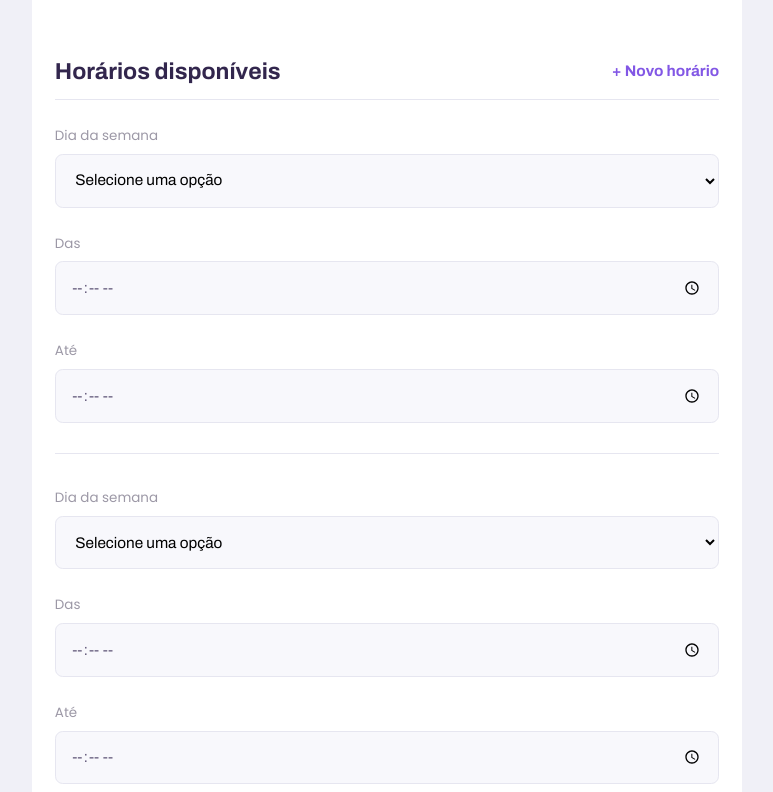
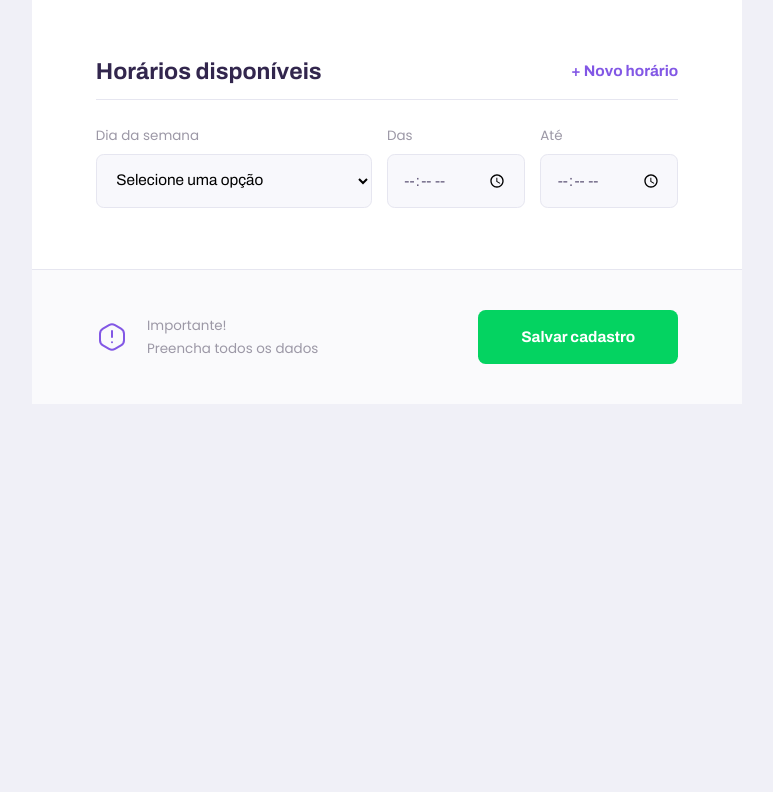
Before and after one commit to xFelipeRR/nextlevelweek, a plain HTML site: page nlw/give-classes.html in a window 1280 px wide. Shown: the part 1268-2060 px from the top of the page, without its empty margins (253-1026 px from the left). After the commit the page ends 1672 px from the top, so only its background shows below. Drawn offline with Linux system fonts and the light colour scheme.

Commit message:
Mudanças da aula 4

```diff
--- a/nlw/give-classes.html
+++ b/nlw/give-classes.html
@@ -10,6 +10,8 @@
     <link rel="stylesheet" href="styles/partials/forms.css">
     <link rel="stylesheet" href="styles/partials/page-give-classes.css">
     <link href="https://fonts.googleapis.com/css2?family=Archivo:wght@400;700&amp;family=Poppins:wght@400;600&amp;display=swap" rel="stylesheet">
+
+    <script src="/scripts/AddField.js" defer></script>
 </head>
 
 <body id="page-give-classes">
@@ -78,9 +80,9 @@
                    </div>
                </fieldset>
 
-               <fieldset>
+               <fieldset id="schedule-itens">
                    <legend>Horários disponíveis
-                       <button id="add-time">+ Novo horário</button>
+                       <button type="button" id="add-time">+ Novo horário</button>
                    </legend>
 
                    <div class="schedule-item">
@@ -108,30 +110,6 @@
                     </div>
                    </div>
 
-                   <div class="schedule-item">
-                    <div class="select-block">
-                        <label for="weekday">Dia da semana</label>
-                        <select name="weekday[]">
-                            <option value="">Selecione uma opção</option>
-                            <option value="1">Domingo</option>
-                            <option value="2">Segunda-feira</option>
-                            <option value="3">Terça-feira</option>
-                            <option value="4">Quarta-feira</option>
-                            <option value="5">Quinta-feira</option>
-                            <option value="6">Sexta-feira</option>
-                            <option value="7">Sábado</option>
-                        </select>
-                    </div>
-                    <div class="input-block">
-                        <label for="time_from">Das</label>
-                        <input type="time" name="time_from[]" required>
-                    </div>
-
-                    <div class="input-block">
-                     <label for="time_to">Até</label>
-                     <input type="time" name="time_to[]" required>
-                 </div>
-                </div>
                </fieldset>
            </form>
 
--- /dev/null
+++ b/nlw/scripts/AddField.js
@@ -0,0 +1,16 @@
+document.querySelector('#add-time').addEventListener('click', cloneField)
+
+function cloneField(){
+    //Duplicar os campos, que campos?
+    const newFieldContainer = document.querySelector('.schedule-item').cloneNode(true) //cloneNode = estrutura html
+
+    // Pegar os campos
+    const fields = newFieldContainer.querySelectorAll('input')
+
+    // Para cada campo, limpar
+    fields.forEach(function(field){
+        field.value = ''
+    })
+
+    document.querySelector('#schedule-itens').appendChild(newFieldContainer)
+}
--- a/nlw/styles/partials/page-give-classes.css
+++ b/nlw/styles/partials/page-give-classes.css
@@ -108,4 +108,37 @@
     #page-give-classes #container{
         max-width: 100vw;
     }
+
+    #page-give-classes .page-header .header-content{
+        margin-bottom: 0;
+    }
+
+    #page-give-classes main fieldset{
+        padding: 0 64px;
+    }
+
+    .schedule-item{
+        display: grid;
+        grid-template-columns: 2fr 1fr 1fr;
+        column-gap: 1.6rem;
+    }
+
+    #page-give-classes #schedule-itens .select-block +.input-block,
+    #page-give-classes #schedule-itens .input-block +.input-block{
+        margin: 0;
+    }
+
+    #page-give-classes main footer{
+        padding: 40px 64px;
+
+        display: flex;
+        align-items: center;
+        justify-content: space-between;
+    }
+
+    #page-give-classes main footer button{
+        margin-top: 0;
+
+        width: 200px;
+    }
 }
```
